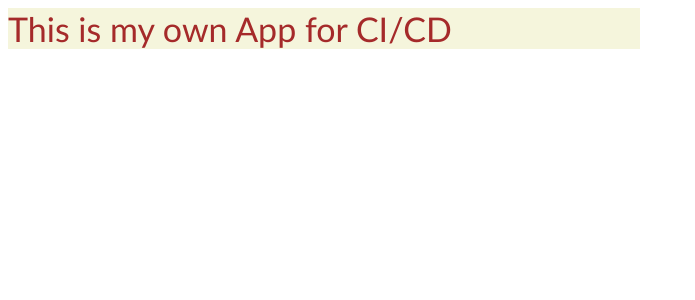
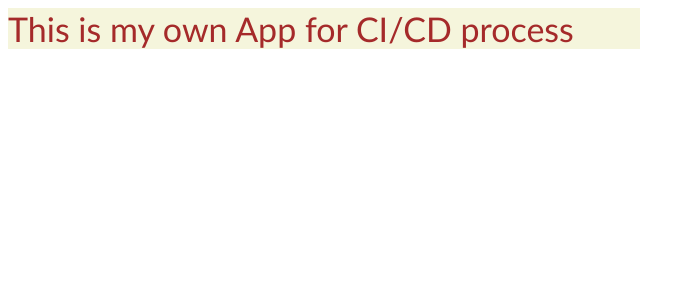
Before and after one commit to maciejmar/ng-ci-cd, an Angular app: page / in a window 1280 px wide. Shown: the top 300 px of the page, without its empty margins (0-695 px from the left). Built offline with nearby package versions, Linux system fonts and the light colour scheme.

Commit message:
adding process word

```diff
--- a/src/app/app.component.html
+++ b/src/app/app.component.html
@@ -1,3 +1,3 @@
 
-<div class="firstModal">This is my own App for CI/CD</div>
+<div class="firstModal">This is my own App for CI/CD process</div>
 <router-outlet></router-outlet>
```
